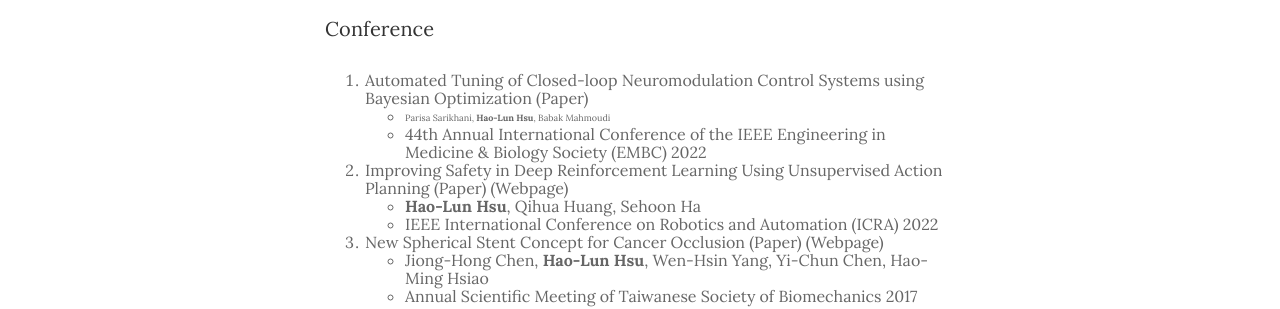
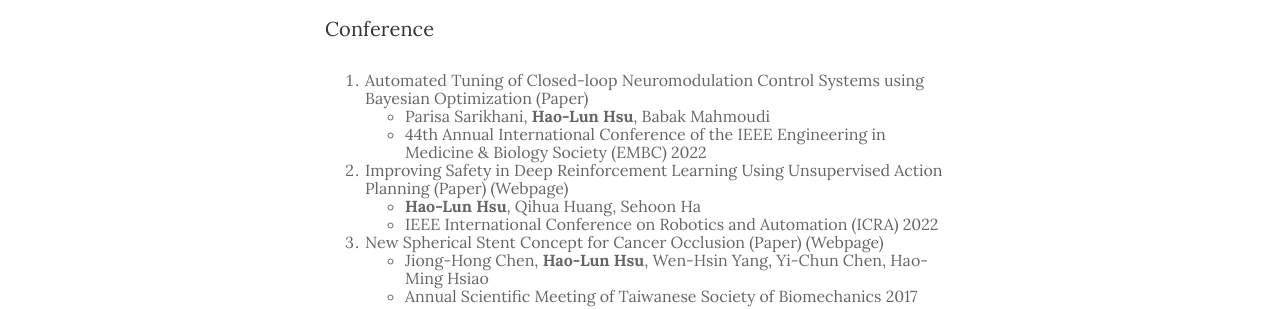
Before and after one commit to hlhsu/hlhsu_new.github.io, a Jekyll site: the page built from _pages/2_publication.md, in a window 1280 px wide. Shown: the part 222-531 px from the top of the page. Built offline with Jekyll 4.4.1, drawn with Linux system fonts in a browser that asks for light colours.

```diff
--- a/_pages/2_publication.md
+++ b/_pages/2_publication.md
@@ -6,7 +6,7 @@ image:
 ---
 #### Conference
 1. Automated Tuning of Closed-loop Neuromodulation Control Systems using Bayesian Optimization (Paper)
-* <sub><sup>Parisa Sarikhani, **Hao-Lun Hsu**, Babak Mahmoudi</sup></sub>
+* Parisa Sarikhani, **Hao-Lun Hsu**, Babak Mahmoudi
 * 44th Annual International Conference of the IEEE Engineering in Medicine & Biology Society (EMBC) 2022
 2. Improving Safety in Deep Reinforcement Learning Using Unsupervised Action Planning (Paper) (Webpage)
 * **Hao-Lun Hsu**, Qihua Huang, Sehoon Ha
```
